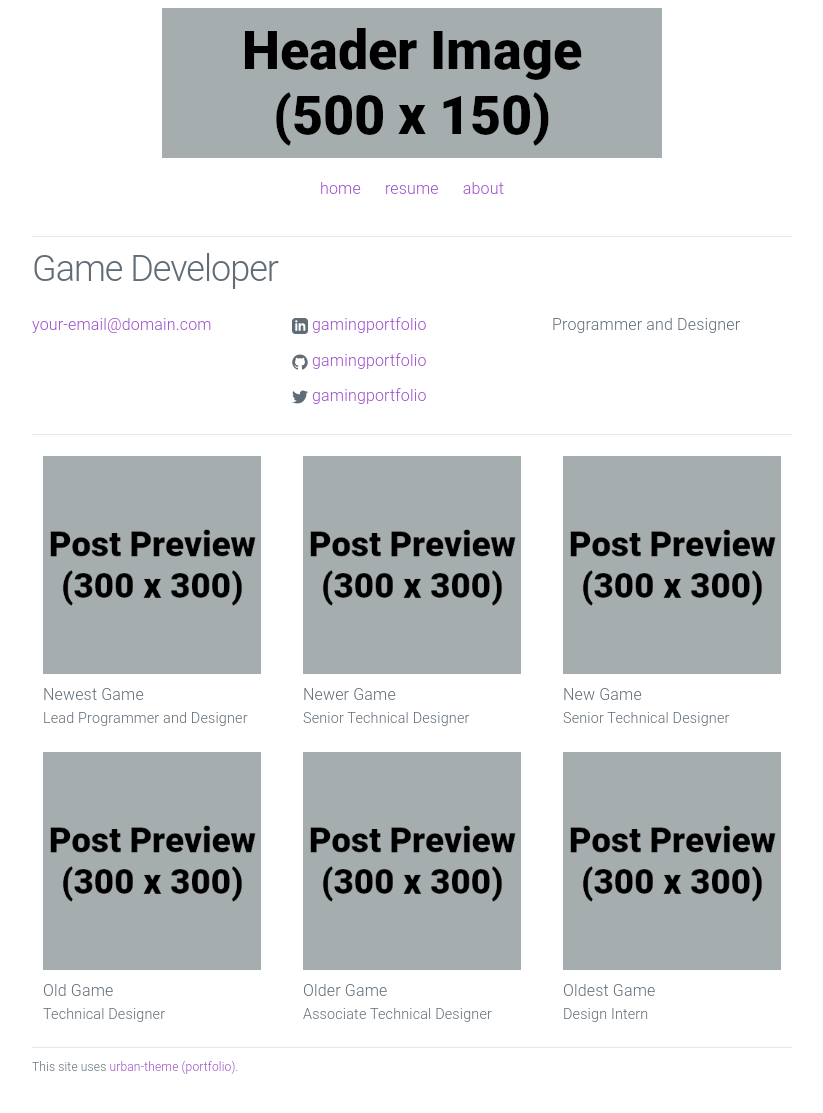
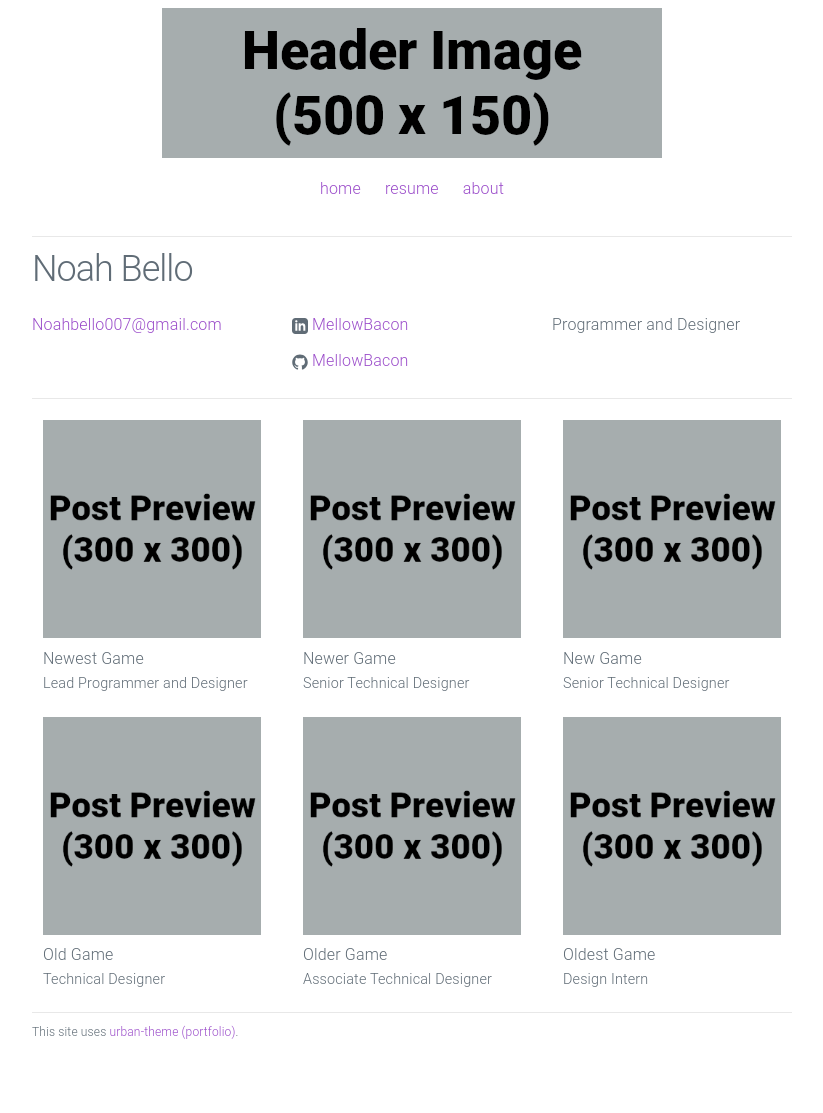
Before and after one commit to MellowBacon/NoahBelloPortfolio, a Jekyll site: the page built from index.html, in a window 1280 px wide. Shown: the whole page, without its empty margins (228-1051 px from the left). Built offline with Jekyll 4.4.1, drawn with Linux system fonts in a browser that asks for light colours; after the commit the page ends 1077 px from its top, so only the background shows below that.

Commit message:
Update _config.yml

```diff
--- a/_config.yml
+++ b/_config.yml
@@ -1,12 +1,11 @@
 # Site settings
-title: Game Developer
-email: your-email@domain.com
+title: Noah Bello
+email: Noahbello007@gmail.com
 description: > # keep this and put description below
   Programmer and Designer
 url: "https://yourdomain.com" # the base hostname & protocol for your site
 linkedin_url: "https://www.linkedin.com/in/gamingportfolio"
-github_username: gamingportfolio
-twitter_username: gamingportfolio
+github_username: MellowBacon
 footer_text: "This site uses <a href='https://github.com/gamingportfolio/urban-theme-portfolio'>urban-theme (portfolio)</a>."
 
 # Build settings
```
